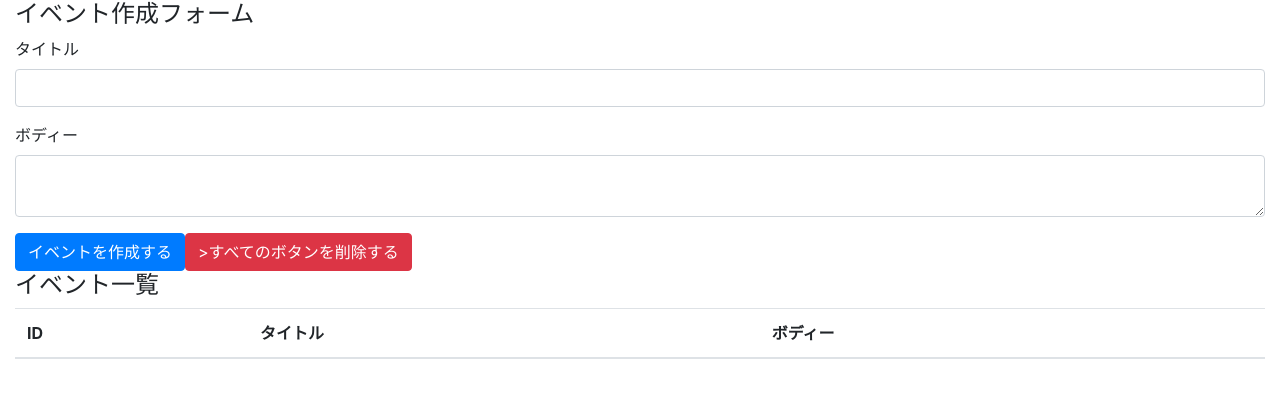
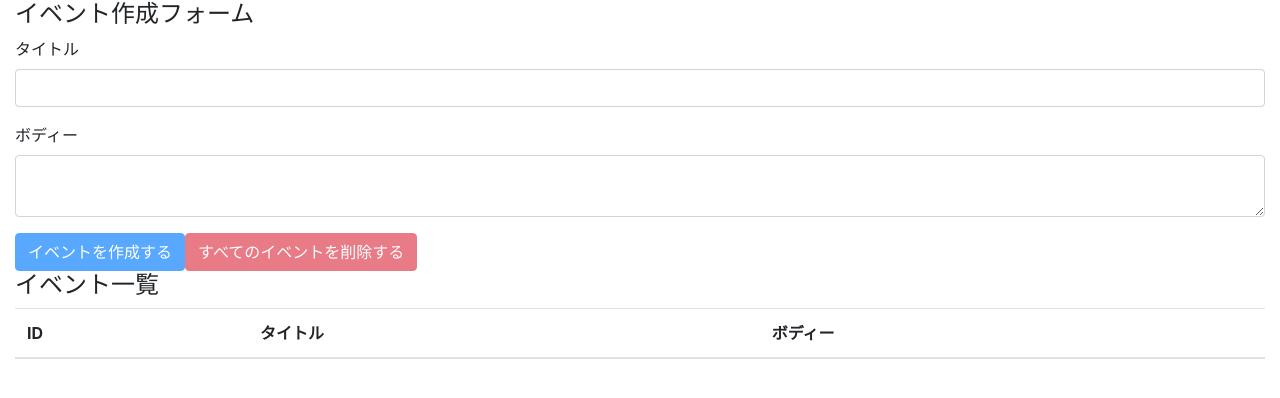
Before and after one commit to ashikasan100/react-hooks-101, a React (Create React App) app: page / in a window 1280 px wide. Shown: the top 398 px of the page. Built offline with nearby package versions, Linux system fonts and the light colour scheme.

Commit message:
alldel_confirm

```diff
--- a/src/compornents/App.js
+++ b/src/compornents/App.js
@@ -25,6 +25,13 @@
 
 //console.log({state})
 
+const deleteAllEvents =e =>{
+  e.preventDefault()
+  const result = window.confirm('すべてのイベントをほんとーに削除していいですか');
+  if (result) ( dispatch({type:'DELETE_ALL_EVENT'}))
+}
+const unCreatable = title==='' || body===''
+
   return (
     <div className="container-fluid">
       <h4>イベント作成フォーム</h4>
@@ -38,8 +45,8 @@
           <label htmlFor="formEventBody">ボディー</label>
           <textarea className="form-control" id="formEventBody" value={body} onChange={e => setBody(e.target.value)}/>
         </div>
-        <button className="btn btn-primary" onClick={addEvent}>イベントを作成する</button>
-        <button className="btn btn-danger">>すべてのボタンを削除する</button>
+        <button className="btn btn-primary" onClick={addEvent} disabled={unCreatable}>イベントを作成する</button>
+        <button className="btn btn-danger" onClick={deleteAllEvents} disabled={state.length===0}>すべてのイベントを削除する</button>
 
 
 
--- a/src/compornents/Event.js
+++ b/src/compornents/Event.js
@@ -1,8 +1,11 @@
  import React from 'react'
 const Event = ({dispatch,event}) =>{
 const id =event.id
+
               const handleClickDeleteButton =() =>{
-                dispatch({type:'DELETE_EVENT',id:event.id})
+                const result = window.confirm(`イベント(id=${id}))をほんとーに削除していいですか`);
+                if (result)(
+                dispatch({type:'DELETE_EVENT',id:event.id}))
 
             }
               return(
--- a/src/reducers/index.js
+++ b/src/reducers/index.js
@@ -26,8 +26,7 @@
             return state.filter(event=>event.id !== action.id)
 
         case 'DELETE_ALL_EVENT':
-
-            return state
+            return []
 
         default:
             return state
```
